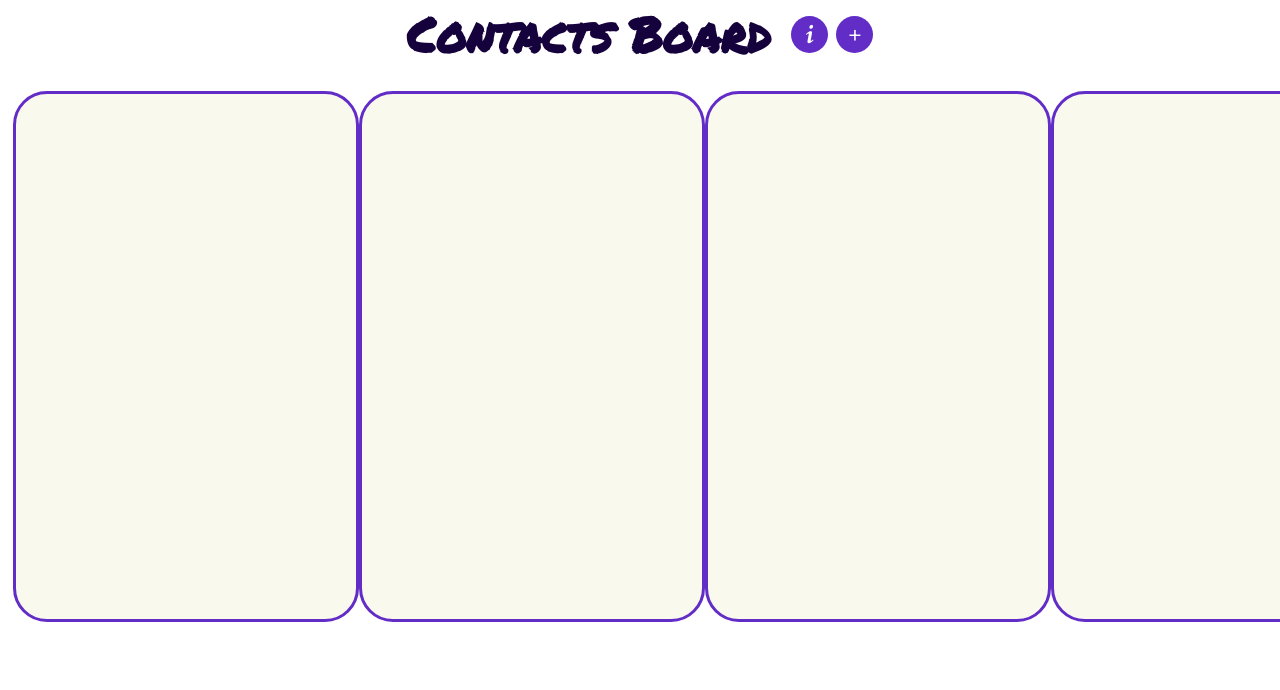
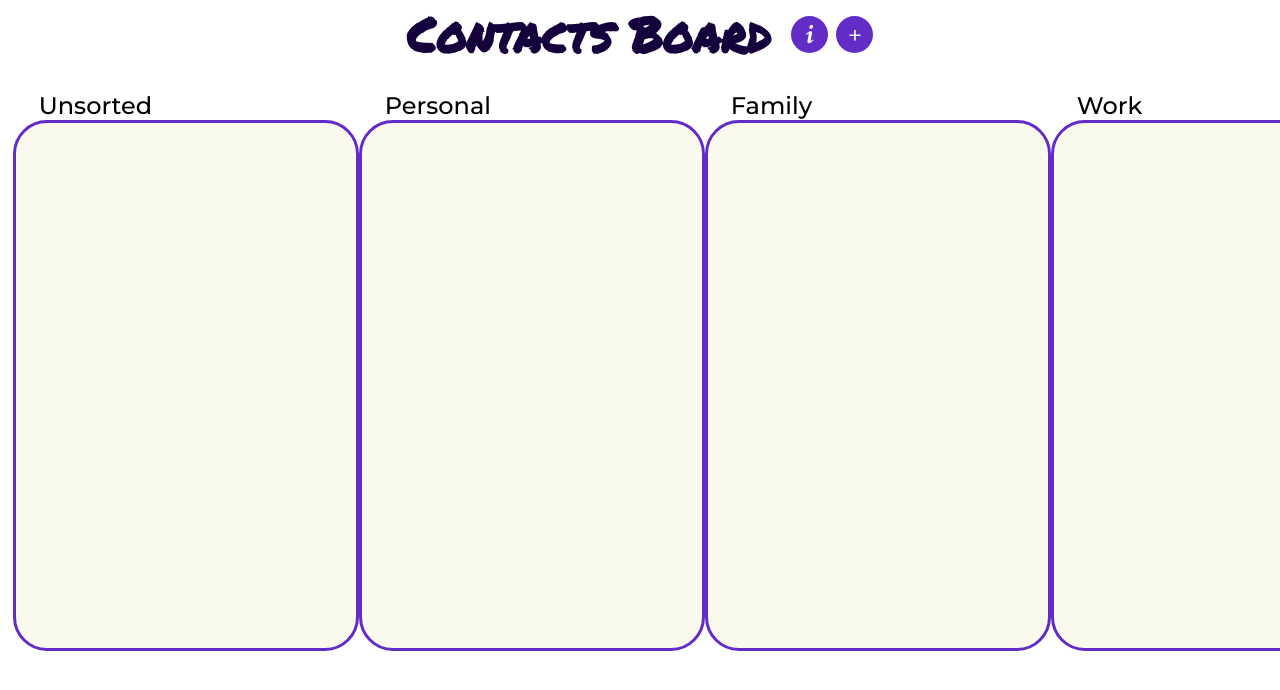
Before and after one commit to Ave-Mari/Contacts-Board, a React (Vite) app: page / in a window 1280 px wide. Shown: the top 690 px of the page. Built offline with nearby package versions, Linux system fonts and the light colour scheme.

Commit message:
change the name of prop

```diff
--- a/src/components/List/List.jsx
+++ b/src/components/List/List.jsx
@@ -8,10 +8,10 @@ import { Wrapper } from './List.styles'
 export default function () {
   return (
     <Wrapper>
-      <CategoryCard category="Unsorted"/>
-      <CategoryCard category="Personal"/>
-      <CategoryCard category="Family"/>
-      <CategoryCard category="Work"/>
+      <CategoryCard componentCategory="Unsorted"/>
+      <CategoryCard componentCategory="Personal"/>
+      <CategoryCard componentCategory="Family"/>
+      <CategoryCard componentCategory="Work"/>
     </Wrapper>
   )
 }
```
